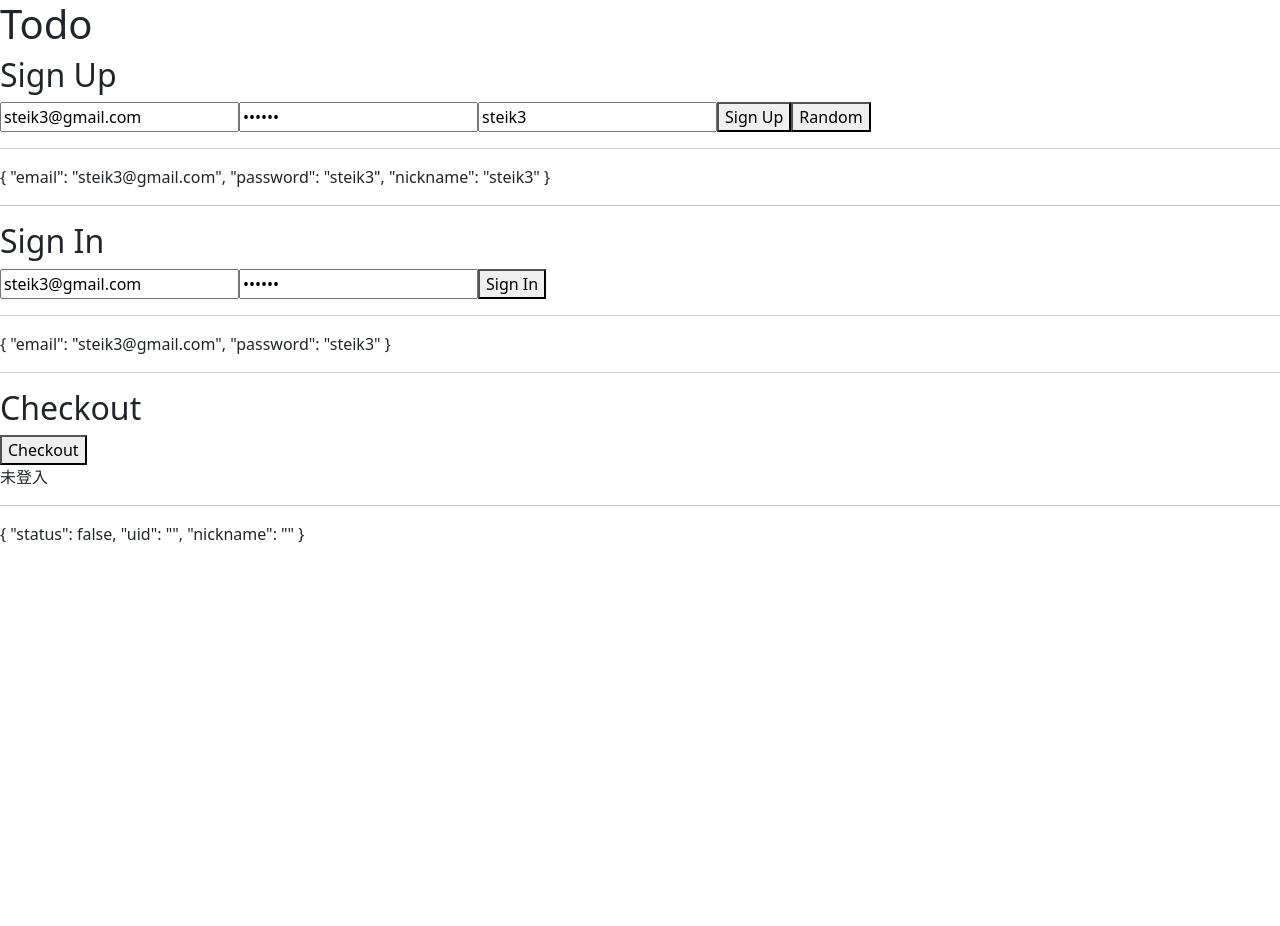
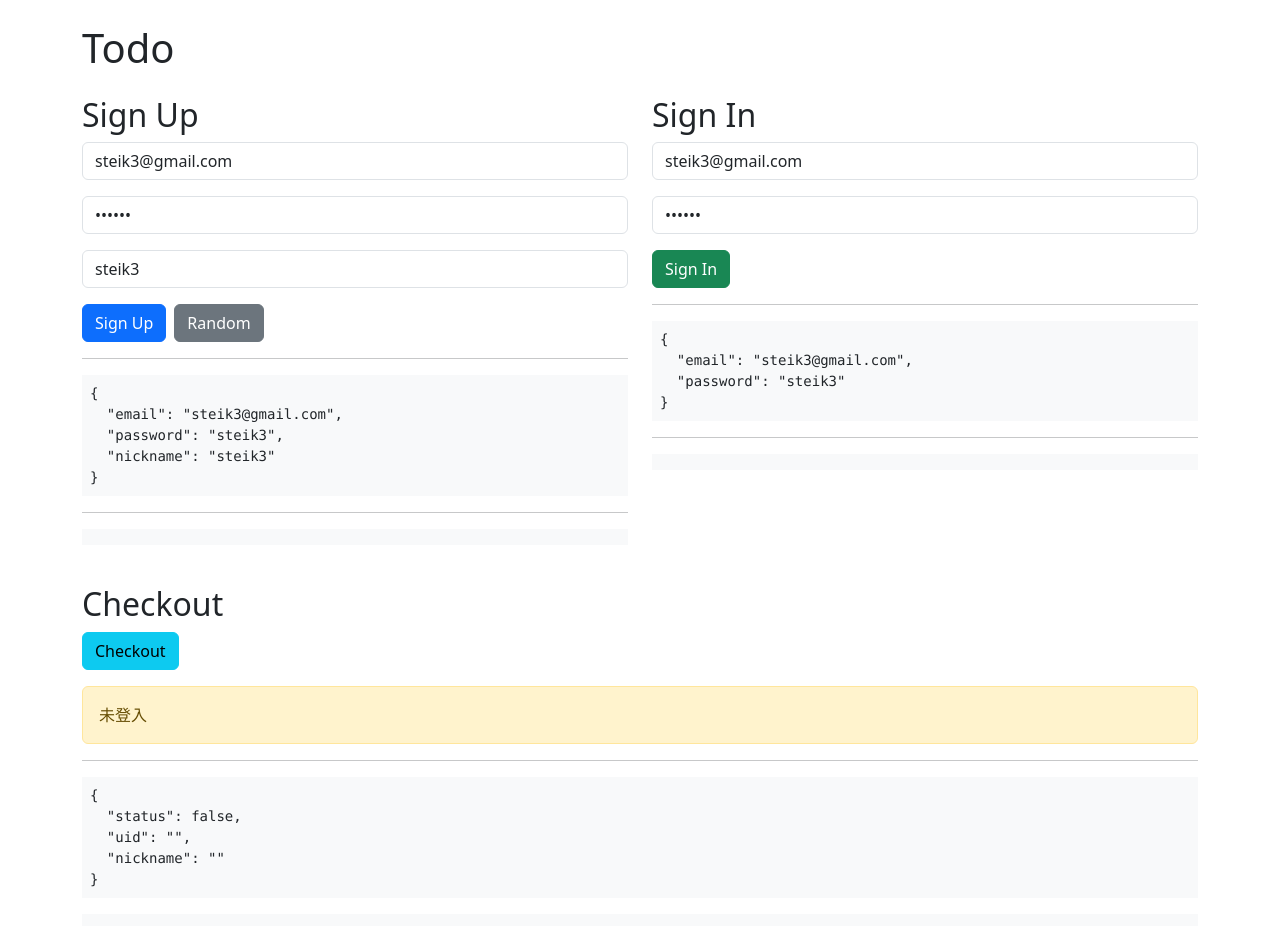
Before and after one commit to dpi627/HexVueHw02, a Vue app: page / in a window 1280 px wide. Shown: the top 926 px of the page. Before the commit the page ends 800 px from the top, so only its background shows below. Built offline with nearby package versions, Linux system fonts and the light colour scheme; no server answers.

Commit message:
feat: 改善註冊與登入介面，新增 Bootstrap 樣式及顯示使用者狀態

```diff
--- a/src/AppHw2.vue
+++ b/src/AppHw2.vue
@@ -1,37 +1,59 @@
 <template>
-  <h1>{{ pageTitle }}</h1>
+  <div class="container mt-4">
+    <h1 class="mb-4">{{ pageTitle }}</h1>
 
+    <div class="row">
+      <div class="col-md-6">
         <h2>Sign Up</h2>
-  <input type="text" v-model="signUpModel.email">
-  <input type="password" v-model="signUpModel.password">
-  <input type="text" v-model="signUpModel.nickname">
-  <button type="button" @click="signUp">Sign Up</button>
-  <button type="button" @click="setRandomEmail">Random</button>
+        <div class="mb-3">
+          <input type="text" class="form-control" placeholder="Email" v-model="signUpModel.email">
+        </div>
+        <div class="mb-3">
+          <input type="password" class="form-control" placeholder="Password" v-model="signUpModel.password">
+        </div>
+        <div class="mb-3">
+          <input type="text" class="form-control" placeholder="Nickname" v-model="signUpModel.nickname">
+        </div>
+        <button type="button" class="btn btn-primary me-2" @click="signUp">Sign Up</button>
+        <button type="button" class="btn btn-secondary" @click="setRandomEmail">Random</button>
         <hr />
-  {{ signUpModel }}
+        <pre class="bg-light p-2 small">{{ signUpModel }}</pre>
         <hr />
-  {{ signUpRes }}
+        <pre class="bg-light p-2 small">{{ signUpRes }}</pre>
+      </div>
 
+      <div class="col-md-6">
         <h2>Sign In</h2>
-  <input type="text" v-model="signInModel.email">
-  <input type="password" v-model="signInModel.password">
-  <button type="button" @click="signIn">Sign In</button>
+        <div class="mb-3">
+          <input type="text" class="form-control" placeholder="Email" v-model="signInModel.email">
+        </div>
+        <div class="mb-3">
+          <input type="password" class="form-control" placeholder="Password" v-model="signInModel.password">
+        </div>
+        <button type="button" class="btn btn-success" @click="signIn">Sign In</button>
         <hr />
-  {{ signInModel }}
+        <pre class="bg-light p-2 small">{{ signInModel }}</pre>
         <hr />
-  {{ signInRes }}
+        <pre class="bg-light p-2 small">{{ signInRes }}</pre>
+      </div>
+    </div>
 
+    <div class="mt-4">
       <h2>Checkout</h2>
-  <button type="button" @click="checkout">Checkout</button>
-  <div v-if="userModel.status">
+      <button type="button" class="btn btn-info" @click="checkout">Checkout</button>
+      <div class="mt-3">
+        <div v-if="userModel.status" class="alert alert-success">
           已登入 {{ userModel.nickname }} ({{ userModel.uid }})
         </div>
-  <div v-else>
+        <div v-else class="alert alert-warning">
           未登入
         </div>
+      </div>
       <hr />
-  {{ userModel }}
-  {{ checkoutRes }}
+      <pre class="bg-light p-2 small">{{ userModel }}</pre>
+      <pre class="bg-light p-2 small">{{ checkoutRes }}</pre>
+    </div>
+  </div>
 </template>
 
 <script setup>
```
Lines whose indentation alone changed are shown as unchanged.
